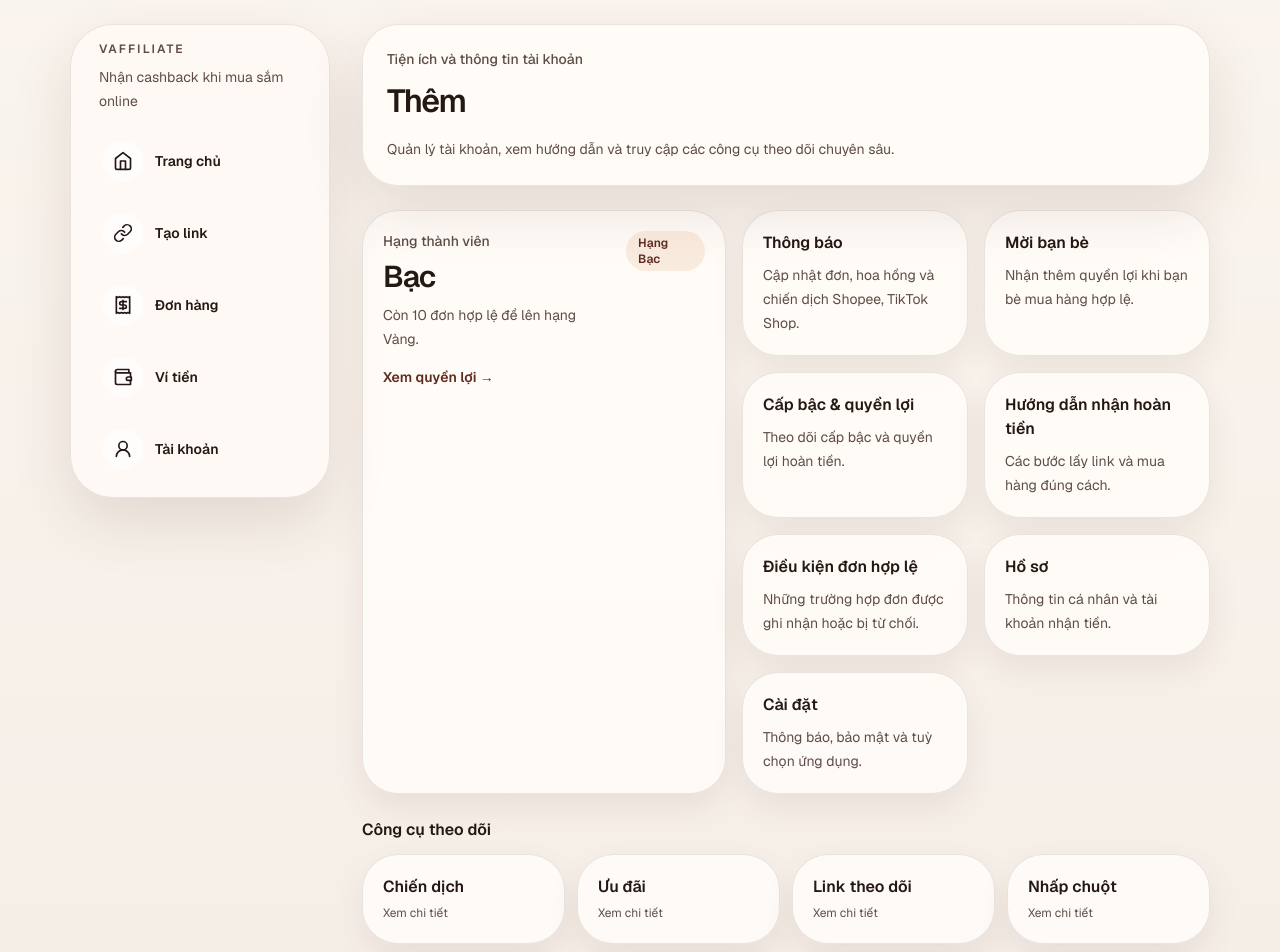
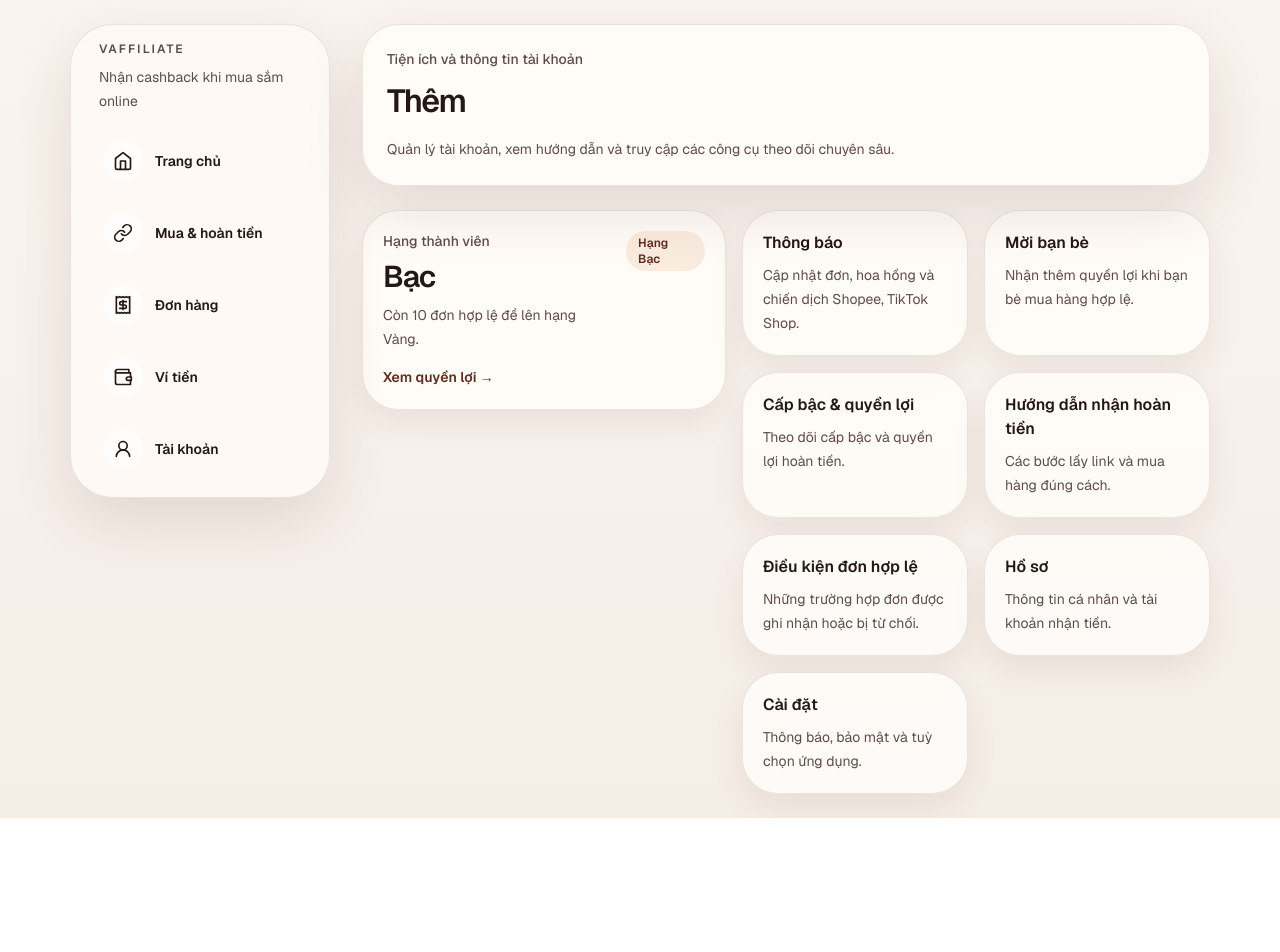
Before and after one commit to nguyenvandon1304/Vaffiliate-v2, a Next.js app: page /app/more in a window 1280 px wide. Shown: the top 952 px of the page. After the commit the page ends 818 px from the top, so only its background shows below. Built offline with nearby package versions, Linux system fonts and the light colour scheme.

Commit message:
feat: complete phase 20A.1 consumer navigation

```diff
--- a/src/app/app/more/page.tsx
+++ b/src/app/app/more/page.tsx
@@ -1,18 +1,12 @@
-import Link from "next/link";
 import AppShell from "@/components/layout/AppShell";
 import AppSection from "@/components/layout/AppSection";
-import Card from "@/components/ui/Card";
 import PageHeader from "@/components/layout/PageHeader";
 import MembershipCard from "@/features/more/MembershipCard";
 import MoreMenuGrid from "@/features/more/MoreMenuGrid";
-import { advancedNavItems } from "@/components/app/primaryNav";
 import { loadUserAsync } from "@/hooks/loadUserAsync";
 
 export default async function MorePage() {
   const { menuItems } = await loadUserAsync();
-
-  const cardClassName =
-    "block rounded-[var(--radius-xl)] border border-[color:var(--line)] bg-[rgba(255,252,249,0.88)] p-5 shadow-[var(--shadow-sm)] transition-colors hover:border-[color:var(--brand)] hover:bg-[rgba(255,250,246,0.96)]";
 
   const desktopContent = (
     <div className="space-y-6">
@@ -28,31 +22,9 @@ export default async function MorePage() {
         </p>
       </section>
 
-      <section className="grid gap-4 xl:grid-cols-[minmax(0,1.05fr)_minmax(0,1.35fr)]">
+      <section className="grid items-start gap-4 xl:grid-cols-[minmax(0,1.05fr)_minmax(0,1.35fr)]">
         <MembershipCard />
         <MoreMenuGrid items={menuItems} />
-      </section>
-
-      <section>
-        <h2 className="mb-3 text-base font-semibold text-[color:var(--text)]">
-          Công cụ theo dõi
-        </h2>
-        <div className="grid gap-3 sm:grid-cols-2 xl:grid-cols-4">
-          {advancedNavItems.map((item) => (
-            <Link
-              key={item.href}
-              href={item.href}
-              className={cardClassName}
-            >
-              <p className="font-semibold text-[color:var(--text)]">
-                {item.label}
-              </p>
-              <p className="mt-1 text-xs leading-5 text-[color:var(--text-muted)]">
-                Xem chi tiết
-              </p>
-            </Link>
-          ))}
-        </div>
       </section>
     </div>
   );
@@ -76,29 +48,6 @@ export default async function MorePage() {
       <AppSection className="mb-4">
         <MoreMenuGrid items={menuItems} />
       </AppSection>
-      <AppSection className="mb-4">
-        <Card className="p-5">
-          <h2 className="mb-3 text-base font-semibold text-[color:var(--text)]">
-            Công cụ theo dõi
-          </h2>
-          <div className="grid gap-3 sm:grid-cols-2 xl:grid-cols-4">
-            {advancedNavItems.map((item) => (
-              <Link
-                key={item.href}
-                href={item.href}
-                className={cardClassName}
-              >
-                <p className="font-semibold text-[color:var(--text)]">
-                  {item.label}
-                </p>
-                <p className="mt-1 text-xs leading-5 text-[color:var(--text-muted)]">
-                  Xem chi tiết
-                </p>
-              </Link>
-            ))}
-          </div>
-        </Card>
-      </AppSection>
     </AppShell>
   );
 }
--- a/src/components/app/NavIcons.tsx
+++ b/src/components/app/NavIcons.tsx
@@ -49,7 +49,7 @@ function UserIcon({ className }: { className?: string }) {
 
 export const navIconById: Record<PrimaryNavId, React.ComponentType<{ className?: string }>> = {
   home: HomeIcon,
-  generator: LinkIcon,
+  cashback: LinkIcon,
   orders: ReceiptIcon,
   wallet: WalletIcon,
   profile: UserIcon,
--- a/src/components/app/primaryNav.ts
+++ b/src/components/app/primaryNav.ts
@@ -1,6 +1,6 @@
 export type PrimaryNavId =
   | "home"
-  | "generator"
+  | "cashback"
   | "orders"
   | "wallet"
   | "profile";
@@ -19,8 +19,9 @@ export function isPrimaryNavItemActive(
     return pathname === "/app";
   }
 
-  if (item.id === "generator") {
+  if (item.id === "cashback") {
     return (
+      pathname === "/app/cashback" ||
       pathname === "/app/offers" ||
       pathname.startsWith("/app/offers/") ||
       pathname.startsWith("/app/tracking-links/generator/")
@@ -35,7 +36,7 @@ export function isPrimaryNavItemActive(
 
 export const primaryNavItems: PrimaryNavItem[] = [
   { id: "home", href: "/app", label: "Trang chủ" },
-  { id: "generator", href: "/app/offers", label: "Tạo link" },
+  { id: "cashback", href: "/app/cashback", label: "Mua & hoàn\u00A0tiền" },
   { id: "orders", href: "/app/orders", label: "Đơn hàng" },
   { id: "wallet", href: "/app/finance", label: "Ví tiền" },
   { id: "profile", href: "/app/profile", label: "Tài khoản" },
```
